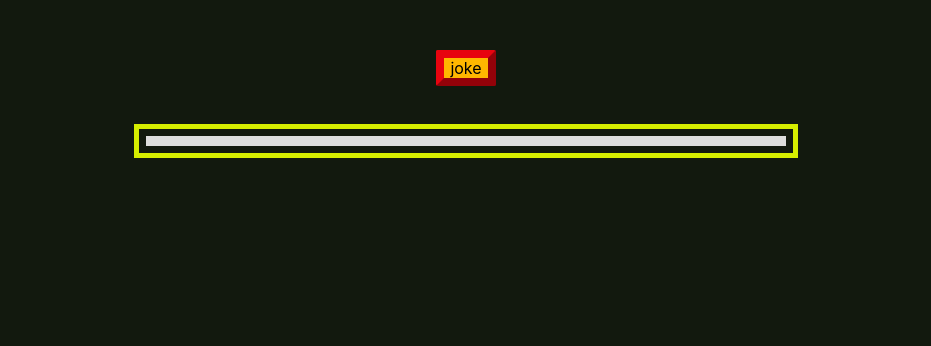
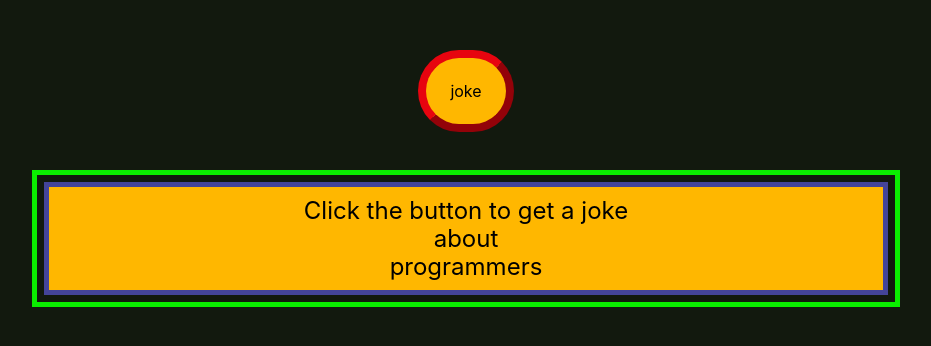
Before and after one commit to Furuikeya/proJokes, a React (Create React App) app: page / in a window 1280 px wide. Shown: the top 346 px of the page, without its empty margins (174-1105 px from the left). Built offline with nearby package versions, Linux system fonts and the light colour scheme; no server answers.

Commit message:
divided to components and added button clickability

```diff
--- a/src/App.css
+++ b/src/App.css
@@ -2,13 +2,15 @@
   text-align: center;
   margin-top: 50px;
   margin-bottom: 50px;
+  padding: 24px;
 }
 
 .joke {
+  padding: 10px;
   text-align: center;
   margin: auto;
-  width: 50%;
-  border: solid #ddd 5px;
-  outline: 5px solid #d6EE00;
+  width: 66%;
+  border: solid #449 5px;
+  outline: 5px solid #0aEE00;
   outline-offset: 7px;
 }
--- a/src/App.js
+++ b/src/App.js
@@ -1,4 +1,6 @@
 import React, {Component} from 'react';
+import JokeBox from './JokeBox';
+import JokeButton from './JokeButton';
 import './App.css';
 import 'tachyons';
 
@@ -6,41 +8,52 @@ class App extends Component {
   constructor() {
     super()
     this.state = {
-      joke: '',
-      setup: '',
-      delivery: '',
+      joke: 'Click the button to get a joke',
+      setup: 'about',
+      delivery: 'programmers',
     }
+    this.jokeButtonClick = this.jokeButtonClick.bind(this);
   }
 
-  componentDidMount() {
+
+
+  jokeButtonClick() {
+    // this.setState.joke='';
+    // this.setState.setup='';
+    // this.setState.delivery='';
     fetch('https://sv443.net/jokeapi/v2/joke/Programming')
     .then(response => response.json())
     .then(result => {
       if (result.type === 'single') {
-        return this.setState({ joke: result.joke })
+        return (
+          this.setState({ joke: result.joke }),
+          this.setState({ setup: '' }),
+          this.setState({ delivery: '' })
+          )
       } else {
-        return (
-          this.setState({ setup: result.setup }),
-          this.setState({ delivery: result.delivery })
-        )
-      }
-
-    });
-  };
+          return (
+            this.setState({ setup: result.setup }),
+            this.setState({ delivery: result.delivery }),
+            this.setState({ joke: '' })
+          )
+        }
+    })
+  }
 
   render() {
     const {joke, setup, delivery} = this.state;
     return (
       <div className='tc'>
-        <button className='joke-button bg-gold bw3 br1 b--dark-red grow grow:hover '>joke</button>
-        <div className='joke f3 bg-gold'>
-          <div>{joke}</div>
-          <div>{setup}</div>
-          <div>{delivery}</div>
-        </div>
-
+        <JokeButton
+        jokeClick={this.jokeButtonClick}
+        />
+        <JokeBox
+        joke={joke}
+        setup={setup}
+        delivery={delivery}
+        />
       </div>
-      )
+    )
   }
 }
 
--- /dev/null
+++ b/src/JokeBox.js
@@ -0,0 +1,15 @@
+import React from 'react';
+import 'tachyons';
+
+
+const JokeBox = ({ joke, setup, delivery }) => {
+	return (
+		<div className='joke f3 bg-gold'>
+          <div>{joke}</div>
+          <div>{setup}</div>
+          <div>{delivery}</div>
+        </div>
+	)
+}
+
+export default JokeBox;
--- /dev/null
+++ b/src/JokeButton.js
@@ -0,0 +1,16 @@
+import React from 'react';
+import 'tachyons';
+
+const JokeButton = ({ jokeClick }) => {
+	return (
+		<button
+			className='joke-button bg-gold bw3 br-pill b--dark-red grow grow:hover '
+			onClick={jokeClick}
+			>joke
+		</button>
+	)
+
+}
+
+
+export default JokeButton;
```
